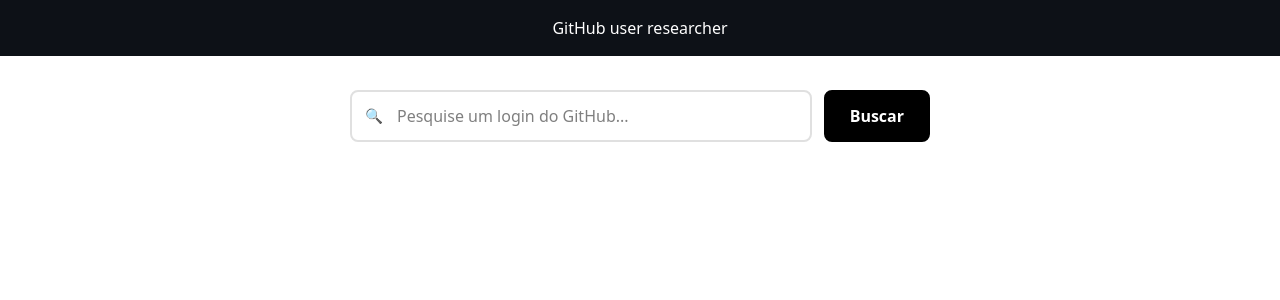
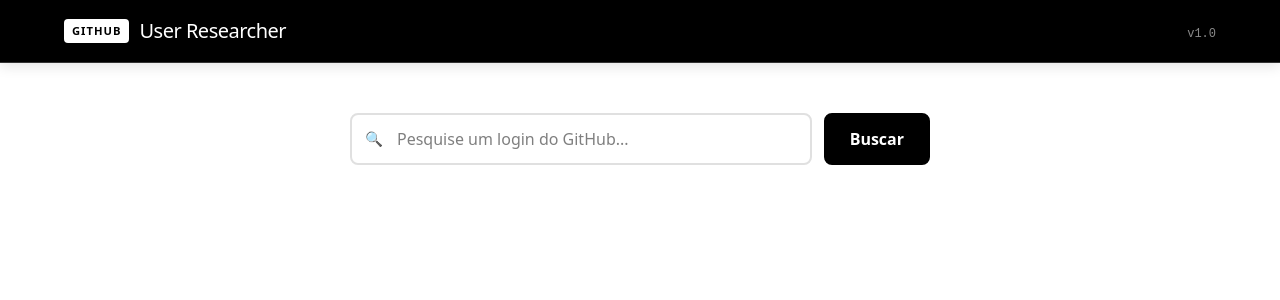
Before and after one commit to laissugeda/search-users, an Angular app: page / in a window 1280 px wide. Shown: the top 300 px of the page. Built offline with nearby package versions, Linux system fonts and the light colour scheme.

Commit message:
feat: melhora header

```diff
--- a/src/app/app.css
+++ b/src/app/app.css
@@ -1,10 +1,55 @@
 .header {
-  background-color: #0d1117;
+  background-color: #000000;
   color: #ffffff;
-  padding: 16px;
-  text-align: center;
+  padding: 1rem 0;
+  border-bottom: 1px solid #333333; /* Linha sutil para separar do conteúdo */
+  box-shadow: 0 4px 12px rgba(0, 0, 0, 0.1);
+  position: sticky; /* Mantém a header no topo ao rolar */
+  top: 0;
+  z-index: 1000;
+}
+
+.header-container {
+  max-width: 1200px;
+  margin: 0 auto;
+  padding: 0 24px;
+  display: flex;
+  justify-content: space-between;
+  align-items: center;
+}
+
+.logo {
+  display: flex;
+  align-items: center;
+  gap: 10px;
+}
+
+.logo .icon {
+  background-color: #ffffff;
+  color: #000000;
+  padding: 4px 8px;
+  border-radius: 4px;
+  font-weight: 800;
+  font-size: 0.7rem;
+  text-transform: uppercase;
+  letter-spacing: 1px;
+}
+
+.title {
+  margin: 0;
+  font-size: 1.25rem;
+  font-weight: 500;
+  letter-spacing: -0.5px;
+}
+
+.header-meta .version {
+  font-size: 0.75rem;
+  color: #888888;
+  font-family: 'Courier New', Courier, monospace;
 }
 
 .content {
-  padding: 24px;
+  max-width: 1200px;
+  margin: 0 auto;
+  padding: 40px 24px;
 }
--- a/src/app/app.html
+++ b/src/app/app.html
@@ -1,5 +1,13 @@
 <header class="header">
-  <h1>GitHub user researcher</h1>
+  <div class="header-container">
+    <div class="logo">
+      <span class="icon">GitHub</span>
+      <h1 class="title">User Researcher</h1>
+    </div>
+    <nav class="header-meta">
+      <span class="version">v1.0</span>
+    </nav>
+  </div>
 </header>
 
 <main class="content">
```
